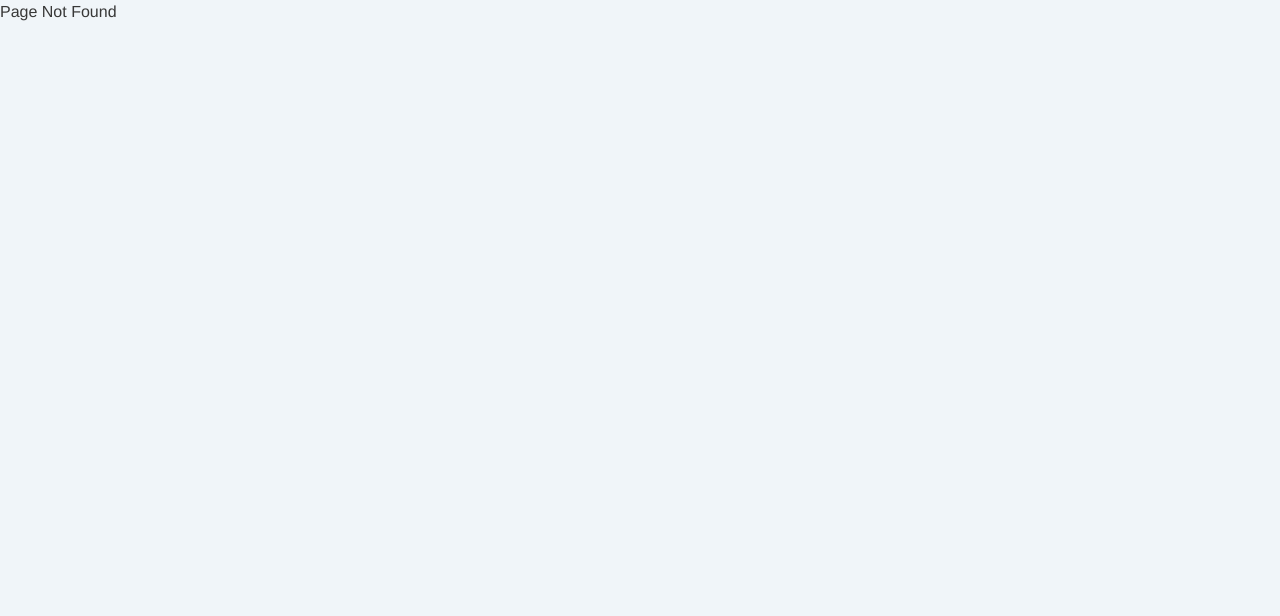
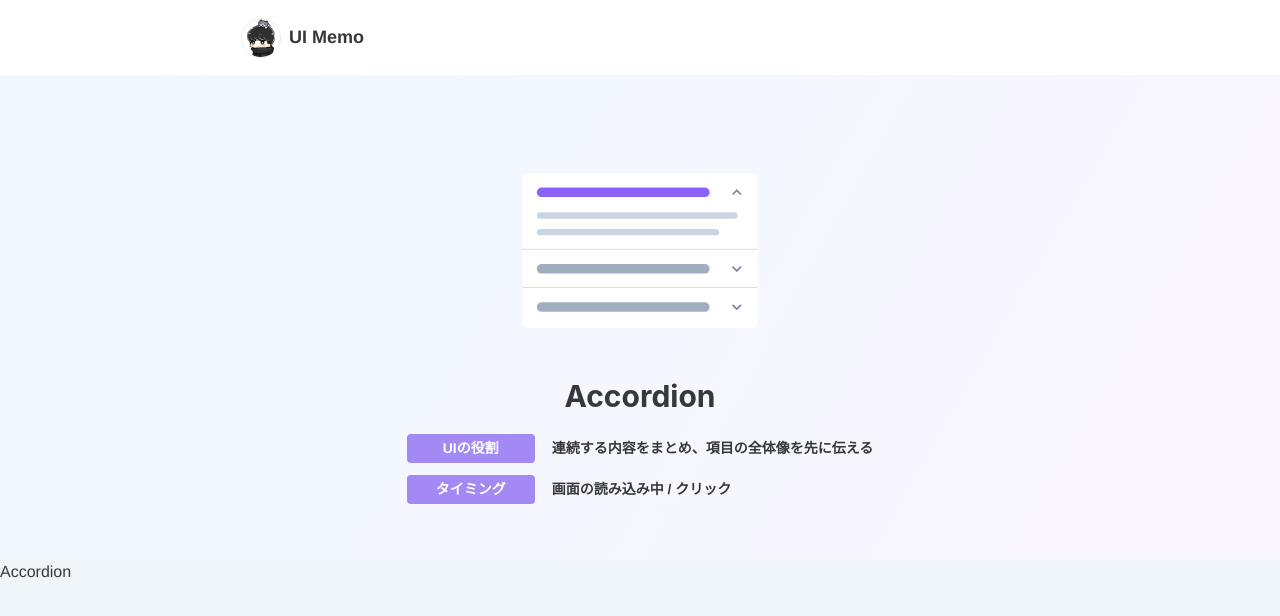
Before and after one commit to kokoro-hart/ui-components-chakra, a Next.js app: page /reference/accordion/demos in a window 1280 px wide. Before the commit this address had no page. Shown: the top 616 px of the page. Built offline with nearby package versions, Linux system fonts and the light colour scheme.

Commit message:
feat: storage commit

```diff
--- a/src/components/Elements/Header/Header.tsx
+++ b/src/components/Elements/Header/Header.tsx
@@ -1,12 +1,17 @@
-import { Box, Image, Text } from "@chakra-ui/react";
+import { Box, Flex, Image, Text } from "@chakra-ui/react";
 import { FC } from "react";
 
 import { Container } from "@/components/Layouts/Container";
+import { getPath } from "@/utils";
+
+import { Link } from "../Link";
 
 export const Header: FC = () => {
   return (
     <Box as="header" bg="background.100" h="75px">
-      <Container h="100%" display="flex" alignItems="center" gap="8px">
+      <Container h="100%" display="flex" alignItems="center">
+        <Link href={getPath.home}>
+          <Flex gap="8px" alignItems="center">
             <Image
               boxSize={{ base: "32px", md: "40px" }}
               src="/image/kokoro-tobita-icon.png"
@@ -20,6 +25,8 @@ export const Header: FC = () => {
             <Text fontSize={{ base: "16px", md: "18px" }} fontWeight={700}>
               UI Memo
             </Text>
+          </Flex>
+        </Link>
       </Container>
     </Box>
   );
--- /dev/null
+++ b/src/components/Layouts/ReferenceLayout/ReferenceLayout.tsx
@@ -0,0 +1,20 @@
+import { FC, ReactNode } from "react";
+
+import { Header } from "@/components/Elements/Header";
+import { Fv } from "@/features/Reference/Fv";
+import type { FvProps } from "@/features/Reference/Fv";
+
+type Props = {
+  fv: FvProps;
+  children: ReactNode;
+};
+
+export const ReferenceLayout: FC<Props> = ({ children, fv }) => {
+  return (
+    <>
+      <Header />
+      <Fv {...fv} />
+      {children}
+    </>
+  );
+};
--- /dev/null
+++ b/src/components/Layouts/ReferenceLayout/index.ts
@@ -0,0 +1 @@
+export * from "./ReferenceLayout";
--- a/src/config/color.ts
+++ b/src/config/color.ts
@@ -6,12 +6,11 @@ type Colors = {
 
 export const colors: Colors = {
   primary: {
-    100: "#bee3f8",
-    200: "#90cdf4",
-    300: "#63b3ed",
-    400: "#4299e1",
-    500: "#3182ce",
-    600: "#2b6cb0",
+    100: "#eee7ff",
+    200: "#d0bfff",
+    300: "#a389f4",
+    400: "#7e63e6",
+    500: "#5d39b1",
   },
   text: {
     100: "#000d257a",
--- /dev/null
+++ b/src/features/Reference/Fv/Fv.tsx
@@ -0,0 +1,91 @@
+import { Box, Heading, Image, Stack, List, ListItem } from "@chakra-ui/react";
+import { FC } from "react";
+
+import { Container } from "@/components/Layouts/Container";
+
+export type FvProps = {
+  thumbnail: {
+    src: string;
+  };
+  title: string;
+  role: string;
+  impetus: string;
+};
+
+export const Fv: FC<FvProps> = ({ thumbnail, title, role, impetus }) => {
+  return (
+    <Box py="56px" bg="background.300">
+      <Container>
+        <Stack alignItems="center">
+          <Image
+            w="40%"
+            h="auto"
+            src={thumbnail.src}
+            alt={`${title} image`}
+            loading="lazy"
+            htmlWidth="250"
+            htmlHeight="188"
+            objectFit="cover"
+          />
+          <Heading as="h2" fontSize={{ base: "24px", md: "30px" }}>
+            {title}
+          </Heading>
+          <Stack mt="12px">
+            <List as="dl" spacing={3}>
+              <ListItem as="div" display="flex" alignItems="center" gap="17px">
+                <Box
+                  as="dt"
+                  w={{ base: "100px", md: "128px" }}
+                  display="flex"
+                  justifyContent="center"
+                  alignItems="center"
+                  py="4px"
+                  borderRadius="4px"
+                  bg="primary.300"
+                  color="background.100"
+                  fontSize={{ base: "12px", md: "14px" }}
+                  fontWeight={700}
+                >
+                  UIの役割
+                </Box>
+                <Box
+                  as="dd"
+                  fontSize={{ base: "12px", md: "14px" }}
+                  fontWeight={700}
+                  w={{ base: "calc(100% - 17px - 100px)", md: "calc(100% - 17px - 128px)" }}
+                >
+                  {role}
+                </Box>
+              </ListItem>
+              <ListItem as="div" display="flex" gap="17px" alignItems="center">
+                <Box
+                  as="dt"
+                  w={{ base: "100px", md: "128px" }}
+                  display="flex"
+                  justifyContent="center"
+                  alignItems="center"
+                  py="4px"
+                  borderRadius="4px"
+                  bg="primary.300"
+                  color="background.100"
+                  fontSize={{ base: "12px", md: "14px" }}
+                  fontWeight={700}
+                >
+                  タイミング
+                </Box>
+                <Box
+                  as="dd"
+                  fontSize={{ base: "12px", md: "14px" }}
+                  fontWeight={700}
+                  w={{ base: "calc(100% - 17px - 100px)", md: "calc(100% - 17px - 128px)" }}
+                >
+                  {impetus}
+                </Box>
+              </ListItem>
+            </List>
+          </Stack>
+        </Stack>
+      </Container>
+    </Box>
+  );
+};
--- /dev/null
+++ b/src/features/Reference/Fv/index.ts
@@ -0,0 +1 @@
+export * from "./Fv";
--- /dev/null
+++ b/src/pages/reference/accordion/demos.tsx
@@ -0,0 +1,17 @@
+import React from "react";
+
+import { ReferenceLayout } from "@/components/Layouts/ReferenceLayout";
+
+const Demos = () => {
+  const fv = {
+    thumbnail: {
+      src: "/image/accordion.svg",
+    },
+    title: "Accordion",
+    role: "連続する内容をまとめ、項目の全体像を先に伝える",
+    impetus: "画面の読み込み中 / クリック",
+  };
+  return <ReferenceLayout fv={fv}>Accordion</ReferenceLayout>;
+};
+
+export default Demos;
--- a/src/utils/getPath.ts
+++ b/src/utils/getPath.ts
@@ -1,6 +1,6 @@
 export const getPath = {
   home: "/",
-  reference: (slug: string, id: string) => {
-    return `/reference/${slug}/${id}`;
+  reference: (slug: string) => {
+    return `/reference/${slug}/demos`;
   },
 };
```
Also changed, not shown: src/features/Articles/Article/Article.tsx (+8 -8 lines), src/features/Articles/Articles/Articles.tsx (+11 -16 lines), 1 other file (tests, documents, lock files or other folders). Lines whose indentation alone changed are shown as unchanged.
